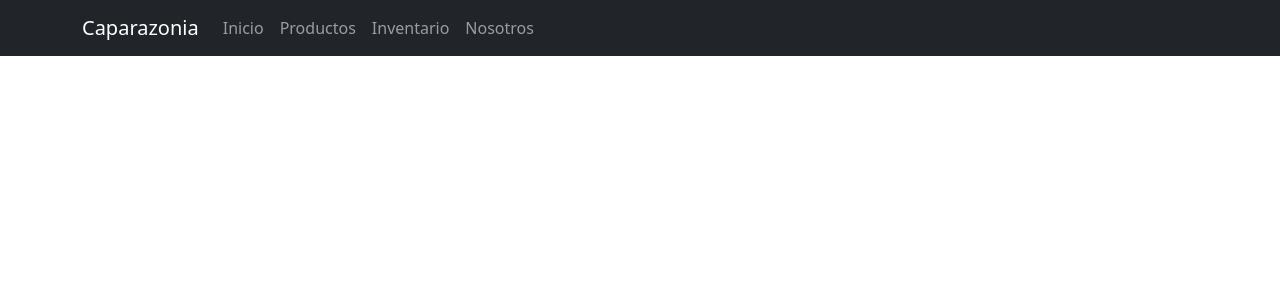
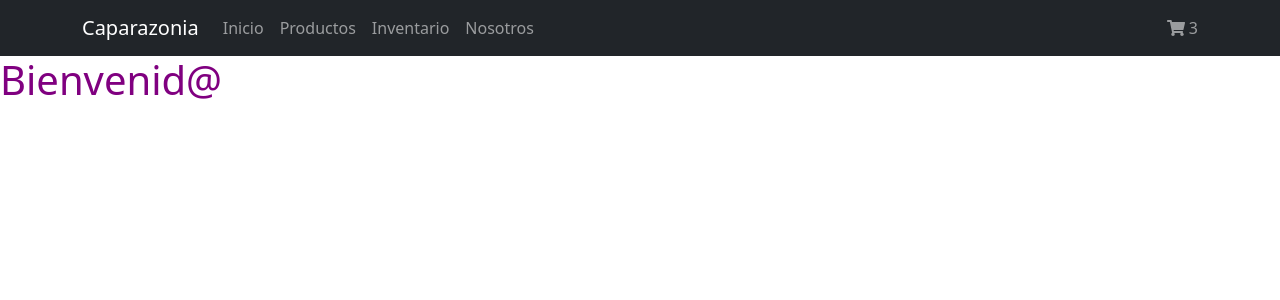
Before and after one commit to gcandial/caparazonia-sandoval, a React (Create React App) app: page / in a window 1280 px wide. Shown: the top 300 px of the page. Built offline with nearby package versions, Linux system fonts and the light colour scheme.

Commit message:
Entrega Clase 4

```diff
--- a/package.json
+++ b/package.json
@@ -3,6 +3,8 @@
   "version": "0.1.0",
   "private": true,
   "dependencies": {
+    "@fortawesome/free-solid-svg-icons": "^5.15.4",
+    "@fortawesome/react-fontawesome": "^0.1.16",
     "@testing-library/jest-dom": "^5.16.1",
     "@testing-library/react": "^12.1.2",
     "@testing-library/user-event": "^13.5.0",
--- a/src/App.js
+++ b/src/App.js
@@ -1,11 +1,13 @@
 import './App.css';
+import 'bootstrap/dist/css/bootstrap.min.css';
 import NavBar  from './components/NavBar';
-import 'bootstrap/dist/css/bootstrap.min.css'
+import ItemListContainer from './components/ItemListContainer';
 
 function App() {
   return (
     <>
       <NavBar />
+      <ItemListContainer saludo = 'Bienvenid@' />
     </>
   );
 }
--- /dev/null
+++ b/src/components/CartWidget.js
@@ -0,0 +1,13 @@
+import React from "react";
+import { FontAwesomeIcon } from '@fortawesome/react-fontawesome'
+import { faShoppingCart } from '@fortawesome/free-solid-svg-icons'
+
+function CartWidget() {
+  return (
+    <>
+        <span><FontAwesomeIcon icon={faShoppingCart} /> 3</span>
+    </>
+  );
+}
+
+export default CartWidget;
--- /dev/null
+++ b/src/components/ItemListContainer.js
@@ -0,0 +1,11 @@
+import React from "react";
+
+function ItemListContainer({saludo}) {
+  return (
+    <>
+        <h1 style={{fontsize: '20px', color: 'purple'}}>{saludo}</h1>
+    </>
+  );
+}
+
+export default ItemListContainer;
--- a/src/components/NavBar.jsx
+++ b/src/components/NavBar.js
@@ -1,24 +1,27 @@
 import React from "react";
 import * as ReactBootstrap from 'react-bootstrap';
-
+import CartWidget from "./CartWidget";
 function NavBar() {
   return (
-    <div>
+    <>
         <ReactBootstrap.Navbar bg="dark" variant="dark">
-        <ReactBootstrap.Container>
+          <ReactBootstrap.Container>
             <ReactBootstrap.Navbar.Brand href="./">Caparazonia</ReactBootstrap.Navbar.Brand>
-            <ReactBootstrap.Navbar.Toggle aria-controls="basic-navbar-nav" />
-            <ReactBootstrap.Navbar.Collapse id="basic-navbar-nav">
-            <ReactBootstrap.Nav className="me-auto">
+            <ReactBootstrap.Navbar.Toggle aria-controls="caparazonia-navbar" />
+            <ReactBootstrap.Navbar.Collapse id="caparazonia-navbar" className="justify-content-end">
+              <ReactBootstrap.Nav className="me-auto">
                 <ReactBootstrap.Nav.Link href="https://github.com/gcandial/caparazonia-sandoval">Inicio</ReactBootstrap.Nav.Link>
                 <ReactBootstrap.Nav.Link href="https://github.com/gcandial/caparazonia-sandoval">Productos</ReactBootstrap.Nav.Link>
                 <ReactBootstrap.Nav.Link href="https://github.com/gcandial/caparazonia-sandoval">Inventario</ReactBootstrap.Nav.Link>
                 <ReactBootstrap.Nav.Link href="https://github.com/gcandial/caparazonia-sandoval">Nosotros</ReactBootstrap.Nav.Link>
-            </ReactBootstrap.Nav>
+              </ReactBootstrap.Nav>
+              <ReactBootstrap.Navbar.Text >
+                <CartWidget />
+              </ReactBootstrap.Navbar.Text>
             </ReactBootstrap.Navbar.Collapse>
-        </ReactBootstrap.Container>
+          </ReactBootstrap.Container>
         </ReactBootstrap.Navbar>
-    </div>
+    </>
   );
 }
 
```
Also changed, not shown: 1 other file (tests, documents, lock files or other folders).
